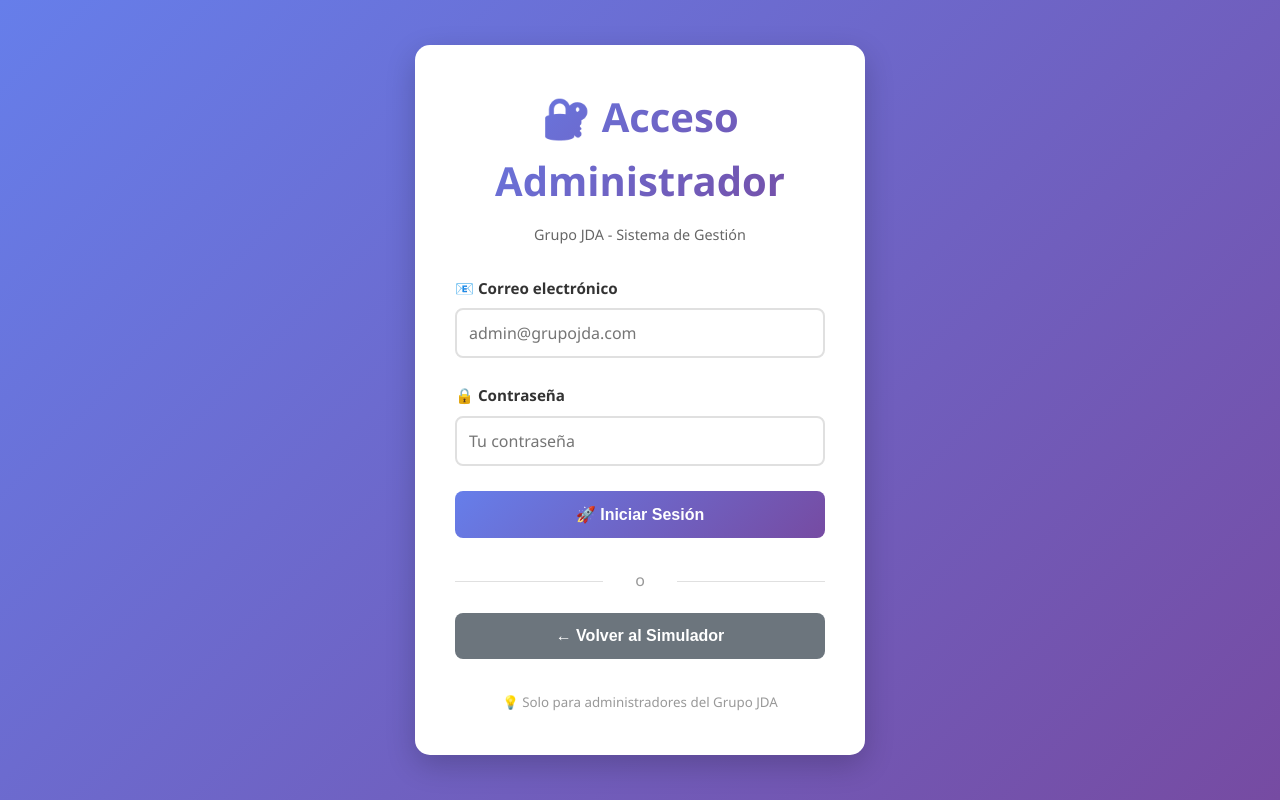
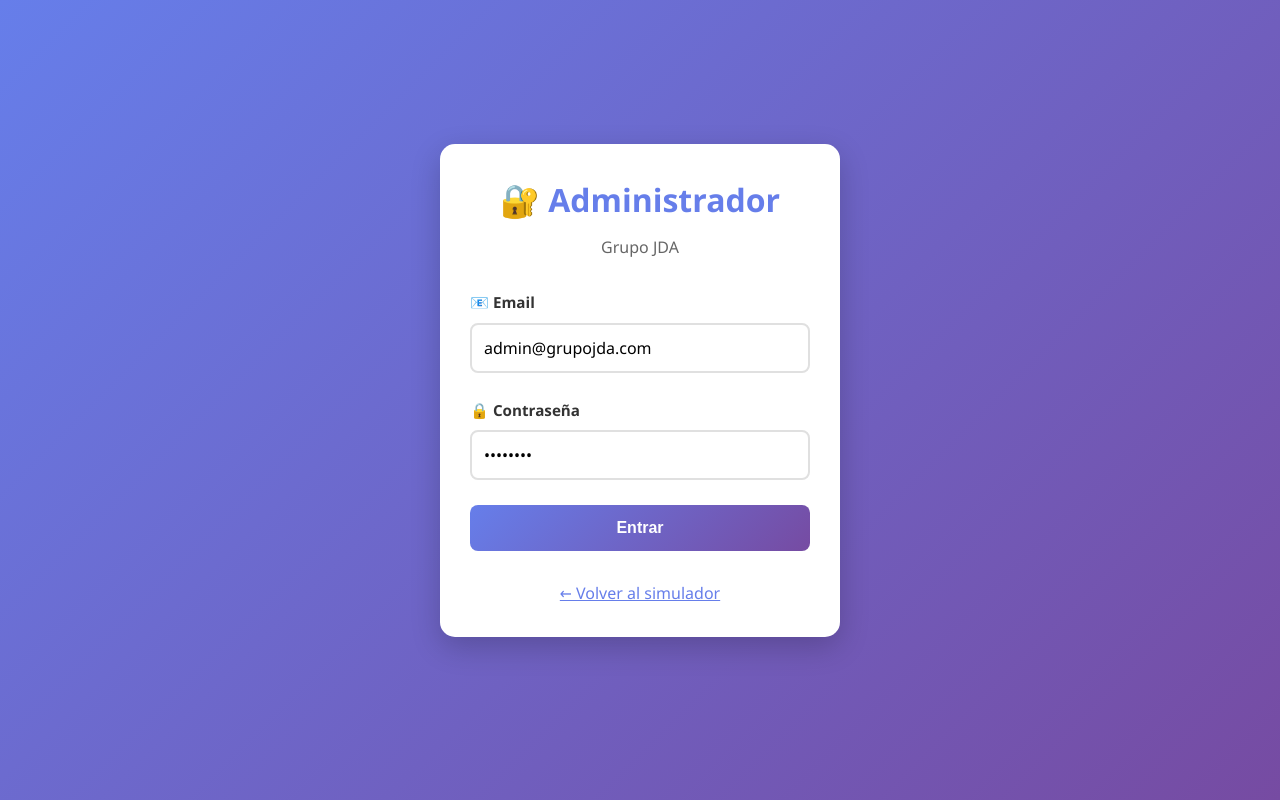
Before and after one commit to jsquim/grupo-jda, a plain HTML site: page login.html in a window 1280 px wide. Drawn offline with nearby package versions, Linux system fonts and the light colour scheme; files that its build step writes are made by us from their sources.

Commit message:
Update login.html

```diff
--- a/login.html
+++ b/login.html
@@ -3,134 +3,69 @@
 <head>
     <meta charset="UTF-8">
     <meta name="viewport" content="width=device-width, initial-scale=1.0">
-    <title>Login Administrador - Grupo JDA</title>
-    <link rel="stylesheet" href="css/styles.css">
+    <title>Login Admin - Grupo JDA</title>
+    <link rel="stylesheet" href="styles.css">
     <style>
-        body {
-            display: flex;
-            justify-content: center;
-            align-items: center;
-            min-height: 100vh;
-        }
-
-        .login-container {
-            max-width: 450px;
-            width: 100%;
-        }
-
-        .login-card {
-            background: white;
-            border-radius: 15px;
-            padding: 40px;
-            box-shadow: 0 10px 30px rgba(0, 0, 0, 0.2);
-        }
-
-        .logo {
-            text-align: center;
-            margin-bottom: 30px;
-        }
-
-        .logo h1 {
-            font-size: 2.5rem;
-            margin-bottom: 10px;
-            background: linear-gradient(135deg, #667eea 0%, #764ba2 100%);
-            -webkit-background-clip: text;
-            -webkit-text-fill-color: transparent;
-            background-clip: text;
-        }
-
-        .logo p {
-            color: #666;
-            font-size: 0.9rem;
-        }
-
-        .divider {
-            text-align: center;
-            margin: 20px 0;
-            color: #999;
-            position: relative;
-        }
-
-        .divider::before,
-        .divider::after {
-            content: '';
-            position: absolute;
-            top: 50%;
-            width: 40%;
-            height: 1px;
-            background: #e0e0e0;
-        }
-
-        .divider::before { left: 0; }
-        .divider::after { right: 0; }
+        body { display: flex; justify-content: center; align-items: center; min-height: 100vh; }
+        .login-box { max-width: 400px; width: 100%; }
     </style>
 </head>
 <body>
-    <div class="login-container">
-        <div class="login-card">
-            <div class="logo">
-                <h1>🔐 Acceso Administrador</h1>
-                <p>Grupo JDA - Sistema de Gestión</p>
-            </div>
+    <div class="login-box">
+        <div class="card">
+            <h1 style="text-align:center;">🔐 Administrador</h1>
+            <p style="text-align:center; color:#666; margin-bottom:30px;">Grupo JDA</p>
 
             <div id="alert" class="alert"></div>
 
-            <!-- Solo Login Form -->
-            <form id="loginForm">
+            <form id="formLogin">
                 <div class="form-group">
-                    <label for="loginEmail">📧 Correo electrónico</label>
-                    <input
-                        type="email"
-                        id="loginEmail"
-                        required
-                        placeholder="admin@grupojda.com"
-                        autocomplete="email"
-                    >
+                    <label>📧 Email</label>
+                    <input type="email" id="email" value="admin@grupojda.com" required>
                 </div>
-
                 <div class="form-group">
-                    <label for="loginPassword">🔒 Contraseña</label>
-                    <input
-                        type="password"
-                        id="loginPassword"
-                        required
-                        placeholder="Tu contraseña"
-                        autocomplete="current-password"
-                    >
+                    <label>🔒 Contraseña</label>
+                    <input type="password" id="password" value="admin123" required>
                 </div>
-
-                <button type="submit" class="btn btn-primary" style="width: 100%;">
-                    🚀 Iniciar Sesión
-                </button>
+                <button type="submit" class="btn btn-primary" style="width:100%;">Entrar</button>
             </form>
 
-            <div class="divider">o</div>
-
-            <button type="button" class="btn btn-secondary" style="width: 100%;" onclick="window.location.href='index.html'">
-                ← Volver al Simulador
-            </button>
-
-            <div style="text-align: center; margin-top: 20px;">
-                <small style="color: #999;">
-                    💡 Solo para administradores del Grupo JDA
-                </small>
+            <div style="text-align:center; margin-top:20px;">
+                <a href="index.html" style="color:#667eea;">← Volver al simulador</a>
             </div>
         </div>
 
-        <!-- Loading -->
-        <div id="loadingSpinner" style="display: none; text-align: center; margin-top: 20px;">
+        <div id="loading" style="display:none; text-align:center; margin-top:20px;">
             <div class="spinner"></div>
-            <p>Procesando...</p>
         </div>
     </div>
 
-    <!-- Scripts -->
     <script src="https://cdn.jsdelivr.net/npm/@supabase/supabase-js@2"></script>
-    <script src="js/config.js"></script>
-    <script src="js/supabase-client.js"></script>
-    <script src="js/utils.js"></script>
-    <script src="js/validations.js"></script>
-    <script src="js/database.js"></script>
-    <script src="js/auth.js"></script>
+    <script src="config.js"></script>
+    <script src="database.js"></script>
+    <script>
+        document.getElementById('formLogin').addEventListener('submit', async function(e) {
+            e.preventDefault();
+
+            const email = document.getElementById('email').value;
+            const password = document.getElementById('password').value;
+
+            document.getElementById('loading').style.display = 'block';
+
+            const res = await login(email, password);
+
+            document.getElementById('loading').style.display = 'none';
+
+            if (res.success) {
+                if (res.rol === 'admin') {
+                    window.location.href = 'admin.html';
+                } else {
+                    alert('⚠️ No tienes permisos de administrador');
+                }
+            } else {
+                alert('❌ Email o contraseña incorrectos');
+            }
+        });
+    </script>
 </body>
 </html>
```
